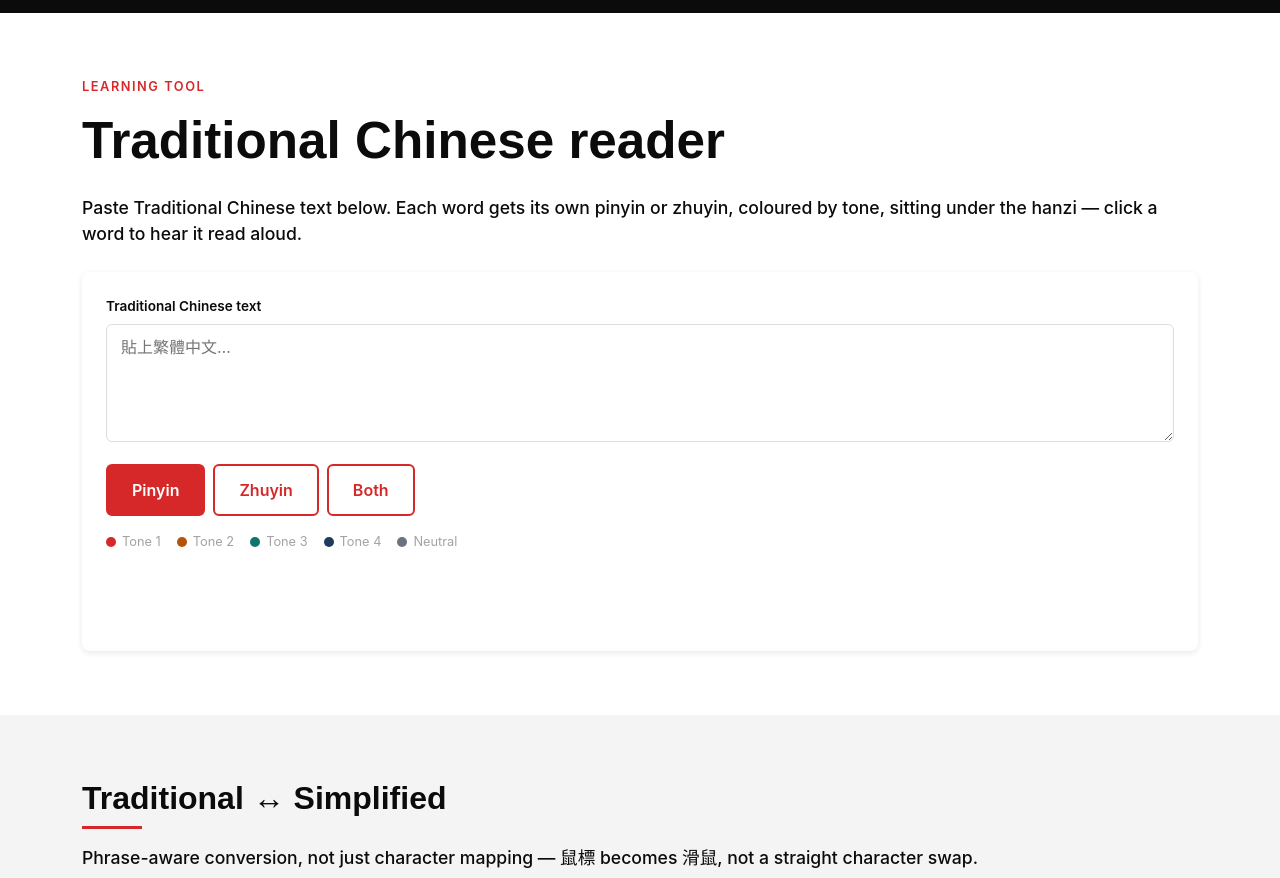
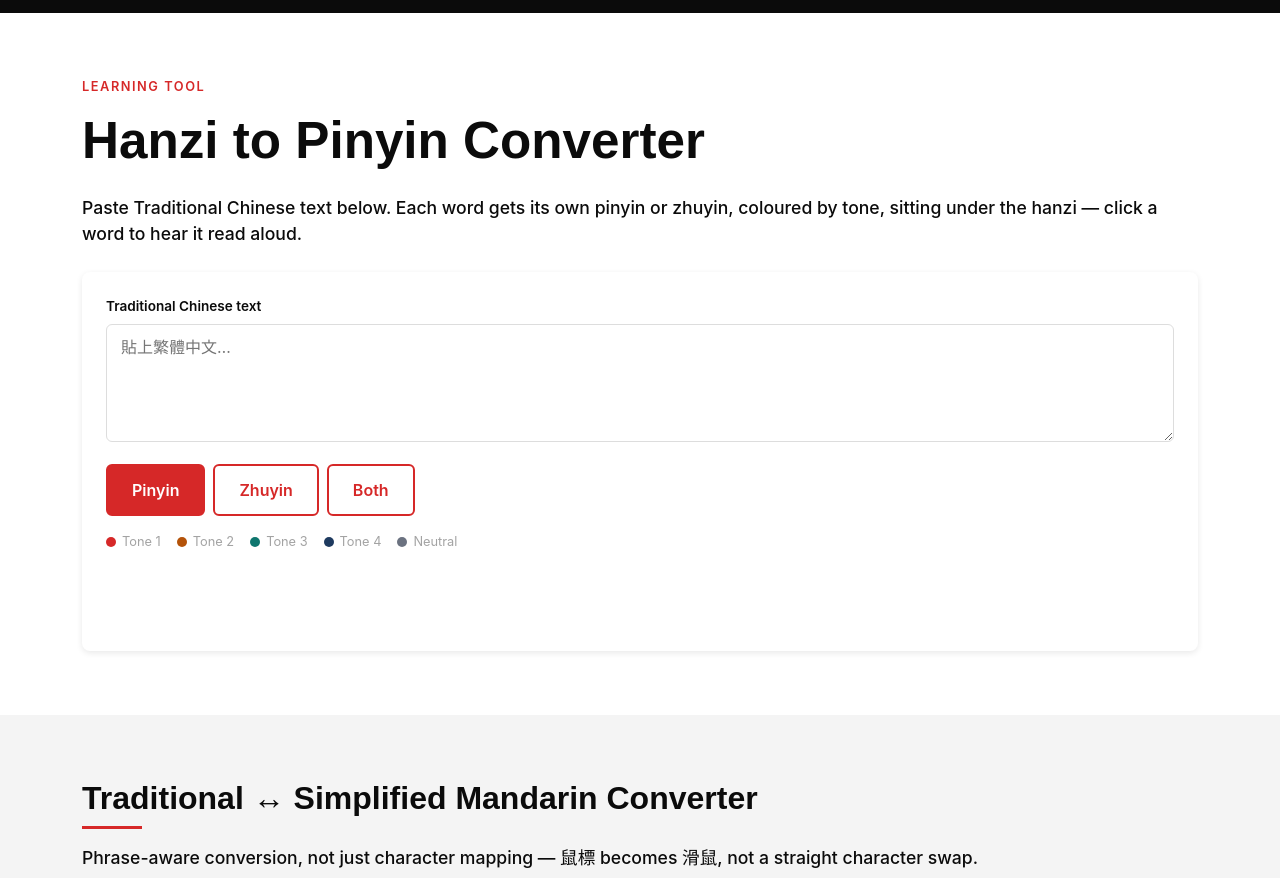
Before and after one commit to davidhthe2nd/bad-idea-interactive, a plain HTML site: page mandarin-reader.html in a window 1280 px wide. Shown: the part 74-952 px from the top of the page. Drawn offline with nearby package versions, Linux system fonts and the light colour scheme.

Commit message:
Update mandarin-reader.html

```diff
--- a/mandarin-reader.html
+++ b/mandarin-reader.html
@@ -73,7 +73,7 @@
     <section id="reader" class="section">
         <div class="container">
             <span class="hero-eyebrow">Learning tool</span>
-            <h1 class="hero-title">Traditional Chinese reader</h1>
+            <h1 class="hero-title">Hanzi to Pinyin Converter</h1>
             <p class="section-lead">
                 Paste Traditional Chinese text below. Each word gets its own pinyin or zhuyin,
                 coloured by tone, sitting under the hanzi — click a word to hear it read aloud.
@@ -114,7 +114,7 @@
     <!-- Converter -->
     <section id="convert" class="section light">
         <div class="container">
-            <h2 class="section-title">Traditional ↔ Simplified</h2>
+            <h2 class="section-title">Traditional ↔ Simplified Mandarin Converter</h2>
             <p class="section-lead">
                 Phrase-aware conversion, not just character mapping — 鼠標 becomes 滑鼠, not a straight character swap.
             </p>
```
